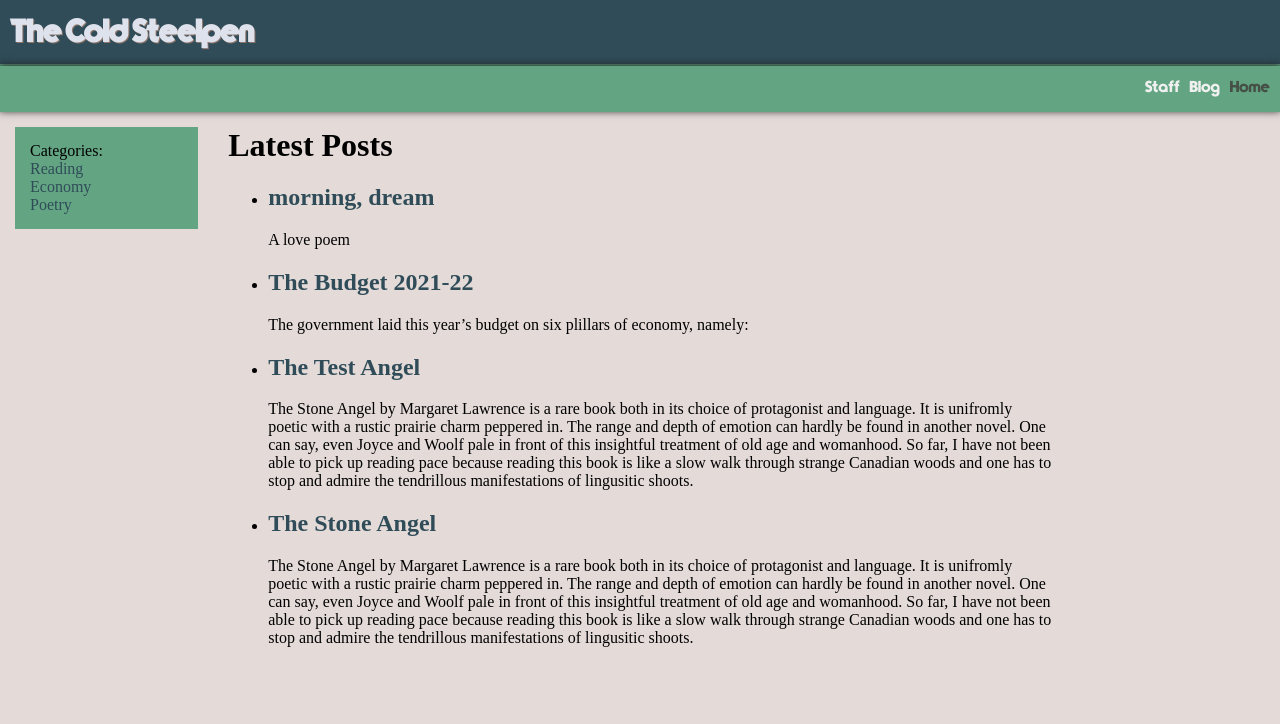
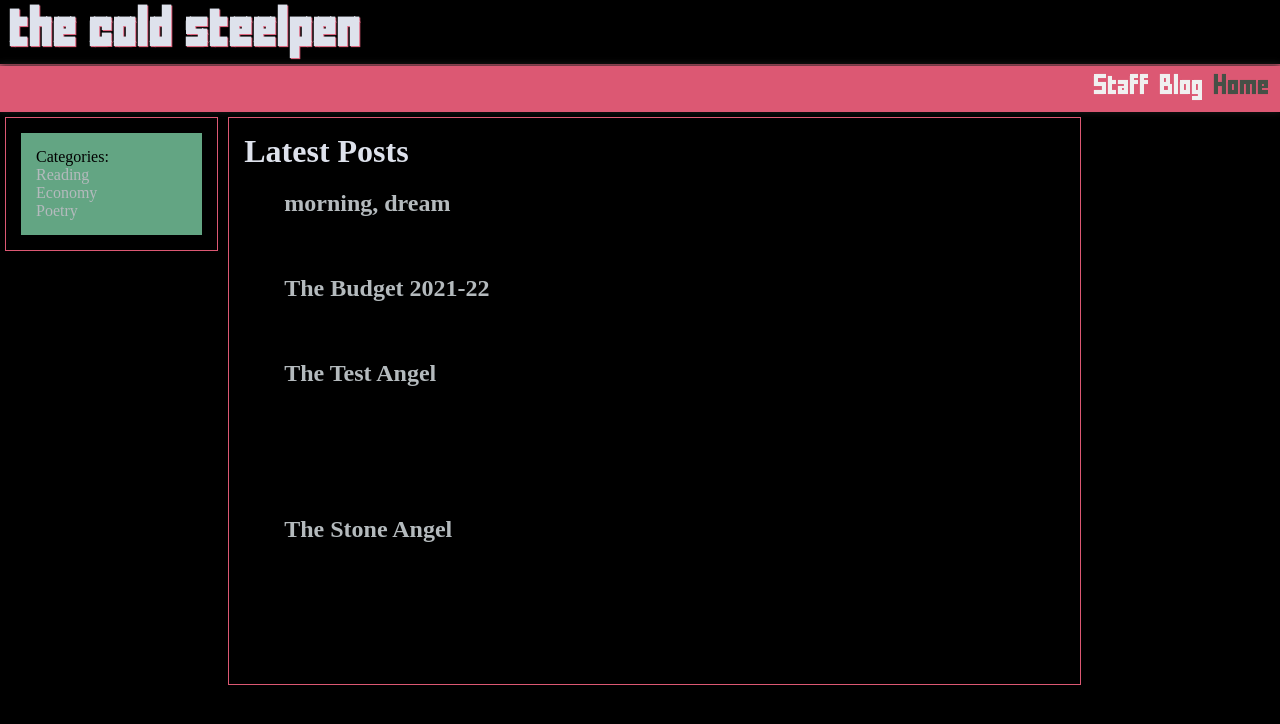
Before and after one commit to sumitee2/Karadaka-code-repo, a Jekyll site: the page built from index.html, in a window 1280 px wide. Shown: the top 724 px of the page. Built offline with Jekyll 4.4.1, drawn with Linux system fonts in a browser that asks for light colours; some web fonts are replaced.

Commit message:
a color scheme dark and pink

```diff
--- a/_includes/header.html
+++ b/_includes/header.html
@@ -1,3 +1,3 @@
 <div class = "headerbar">
-	<h1 class = "leftspacedtitle">The Cold Steelpen</h1>
+	<h1 class = "leftspacedtitle">the cold steelpen</h1>
 </div>
--- a/_sass/main.scss
+++ b/_sass/main.scss
@@ -5,7 +5,7 @@
 
 @font-face {
   font-family: headerFont;
-  src: url('Typographica.ttf');
+  src: url('FFFFORWA.TTF');
 }
 
 @font-face {
@@ -32,7 +32,7 @@ body {
  	margin: 0px;
     padding: 0px;
 	font-family: postContentFont;
-	background-color: #e4dbd9;
+	background-color: #000000;
 	background-repeat: no-repeat;
 }
 
@@ -41,8 +41,8 @@ body {
 	height: 44px;
 	width: 100%;
 	box-sizing:border-box;
-	background-color: #63a583;
 	box-shadow: 0px 0px 8px 1px #222222;
+	background-color: #dc5873;
 }
 
 .current {
@@ -63,6 +63,7 @@ body {
 
 h1 {
 	margin: auto;
+	color: #DEE2EC;
 }
 
 .postTitle {
@@ -77,10 +78,9 @@ h1 {
 	height: 64px;
 	width: 100%;
 	box-sizing:border-box;
-	background-color: #2f4c58;
 	overflow: hidden;
 	color: #DEE2EC;
-	text-shadow: 1px 1px #8C756A;
+	text-shadow: 1px 1px #dc5873;
 	font-family: headerFont;
 }
 
@@ -96,11 +96,11 @@ h1 {
 	width: 100%;
 	margin: 0px;
 	padding: 0px;
-	background-color: #63a583;
+	background-color: #dc5873;
 }
 
 a {
-	color: #2f4c58;
+	color: #b4babd;
 	text-decoration: none;
 }
 
@@ -120,11 +120,13 @@ a {
 [class*="col-"] {
   float: left;
   padding: 15px;
+  margin: 5px;
   overflow: hidden;
+  border: 1px solid #dc5873;
 }
 
 .savedextra {
-	  border: 2px solid #EF7C8E;
+
 	  background-color: #63a583;
 }
 
```
Also changed, not shown: assets/css/FFFFORWA.TTF (added), assets/css/ka1.ttf (added), 2 other files.
